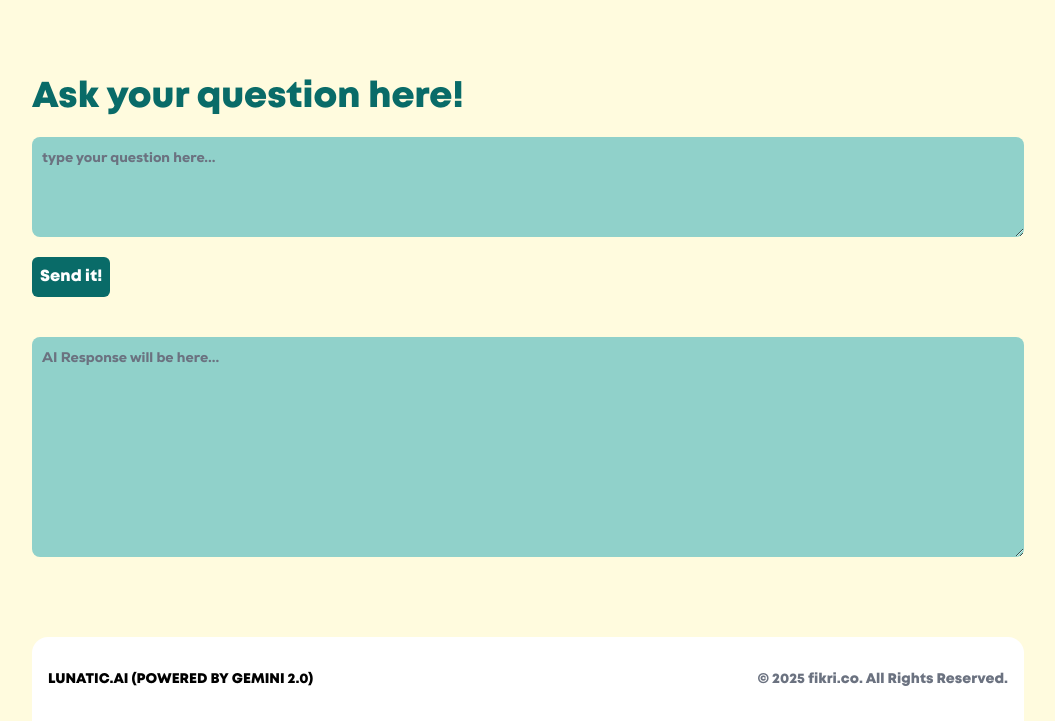
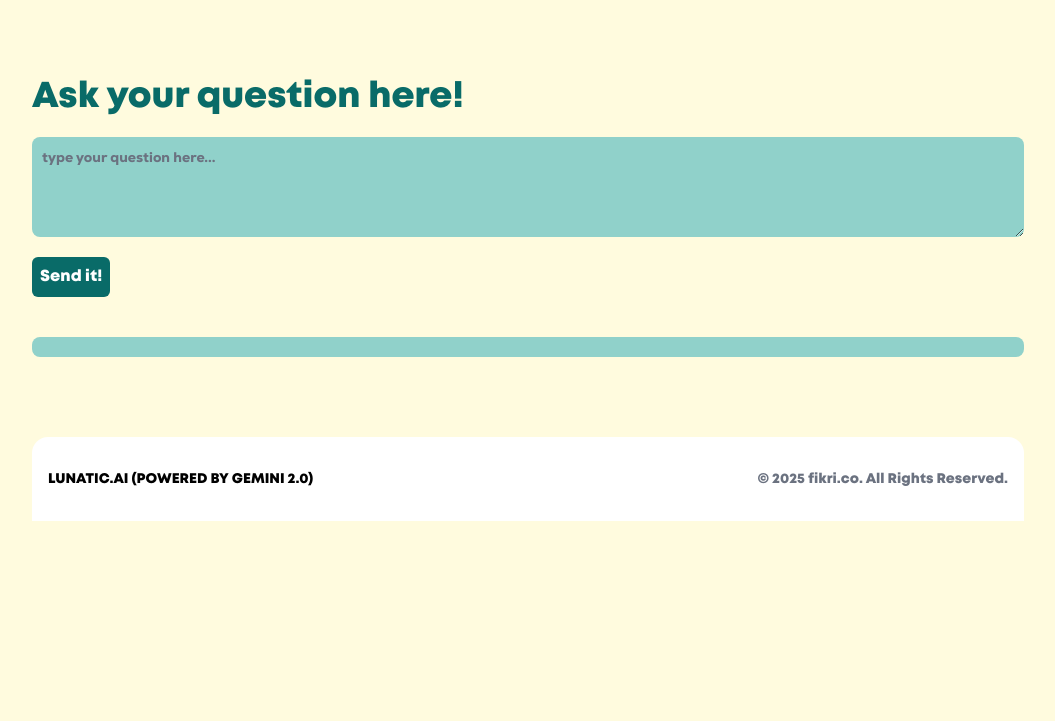
Before and after one commit to fixdc/Lunatic.ai, a website: page index.html in a window 1280 px wide. Shown: the part 1271-1992 px from the top of the page, without its empty margins (112-1167 px from the left). After the commit the page ends 1792 px from the top, so only its background shows below. Drawn offline with nearby package versions, Linux system fonts and the light colour scheme.

Commit message:
fix aioutput

```diff
--- a/index.html
+++ b/index.html
@@ -80,13 +80,11 @@
           Send it!
         </button>
       </form>
-      <textarea
-        id="aiOutput"
-        rows="10"
-        readonly
-        class="block p-2.5 w-full text-sm text-white bg-[#90D1CA] rounded-lg font-nexaheavy border-none focus:ring-neutral-100"
-        placeholder="AI Response will be here..."
-      ></textarea>
+      <div
+  id="aiOutput"
+  class="block p-2.5 w-full text-sm text-white bg-[#90D1CA] rounded-lg font-montlight border-none focus:ring-neutral-100 max-h-60 overflow-y-auto"
+  placeholder="AI Response will be here..."
+></div>
     </div>
 
     <footer class="bg-white font-montheavy rounded-t-2xl mx-7 md:mx-36 text-black">
@@ -130,6 +128,7 @@
         }
       });
     </script>
+    <script src="https://cdn.jsdelivr.net/npm/marked/marked.min.js"></script>
     <script src="../path/to/flowbite/dist/flowbite.min.js"></script>
   </body>
 </html>
--- a/main.js
+++ b/main.js
@@ -47,7 +47,7 @@ async function sendToGemini(question) {
 
     try {
       const response = await sendToGemini(userInput);
-      aiOutput.value = response;
+      document.getElementById("aiOutput").innerHTML = marked.parse(response);
     } catch (error) {
       aiOutput.value = "Error: " + error.message;
     } finally {
```
Also changed, not shown: src/output.css.
